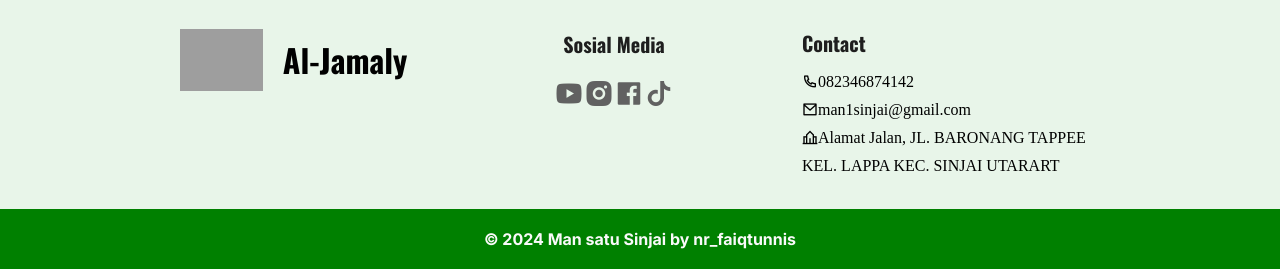
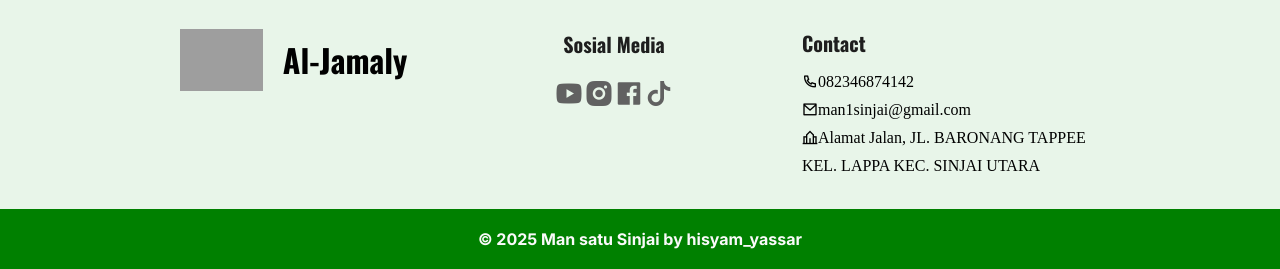
Before and after one commit to Isyammm/FINAL-PRAK-WEB, a PHP site: page /perpustakaan_man1_aljamaly/home.php in a window 1280 px wide. Shown: the part 2797-3066 px from the top of the page. Run offline with PHP 8.4, Linux system fonts and the light colour scheme; some libraries are stand-ins or nearby versions; some web fonts are replaced; grey boxes are pictures that could not be loaded.

Commit message:
Update home.php

```diff
--- a/home.php
+++ b/home.php
@@ -39,12 +39,12 @@
           <a href="#home" class="nav-link">Home</a>
           <a href="#about" class="nav-link">About</a>
           <a href="#Services" class="nav-link">Layanan</a>
-          <a href="BukuPelajaran.html" class="nav-link">E-Pustaka</a>
-          <a href="#contac" class="nav-link">Contact</a>
+          <a href="#BukuPelajaran.html" class="nav-link">E-Pustaka</a>
+          <a href="#contact" class="nav-link">Contact</a>
         </nav>
 
         <div class="icons">
-          <div class="ordernow"><a href="login.html">Login</a></div>
+          <div class="ordernow"><a href="login.php">Login</a></div>
           <div id="menubar" class="fas fa-bars"></div>
         </div>
       </header>
@@ -204,7 +204,7 @@
                                 <h3>Contact</h3>
                                 <p><i class="ri-phone-line">082346874142</i></p>
                                 <p><i class="ri-mail-line">man1sinjai@gmail.com</i></p>
-                                <p><i class="ri-school-line">Alamat Jalan, JL. BARONANG TAPPEE KEL. LAPPA KEC. SINJAI UTARART</i></p>
+                                <p><i class="ri-school-line">Alamat Jalan, JL. BARONANG TAPPEE KEL. LAPPA KEC. SINJAI UTARA</i></p>
                             </div>
                         </div>
                     </div>
@@ -213,7 +213,7 @@
 
        </section>
         <div  class="copyright">
-            <p> &copy 2024 Man satu Sinjai by nr_faiqtunnis</p>
+            <p> &copy 2025 Man satu Sinjai by hisyam_yassar</p>
         </div>
 
 </body>
```
